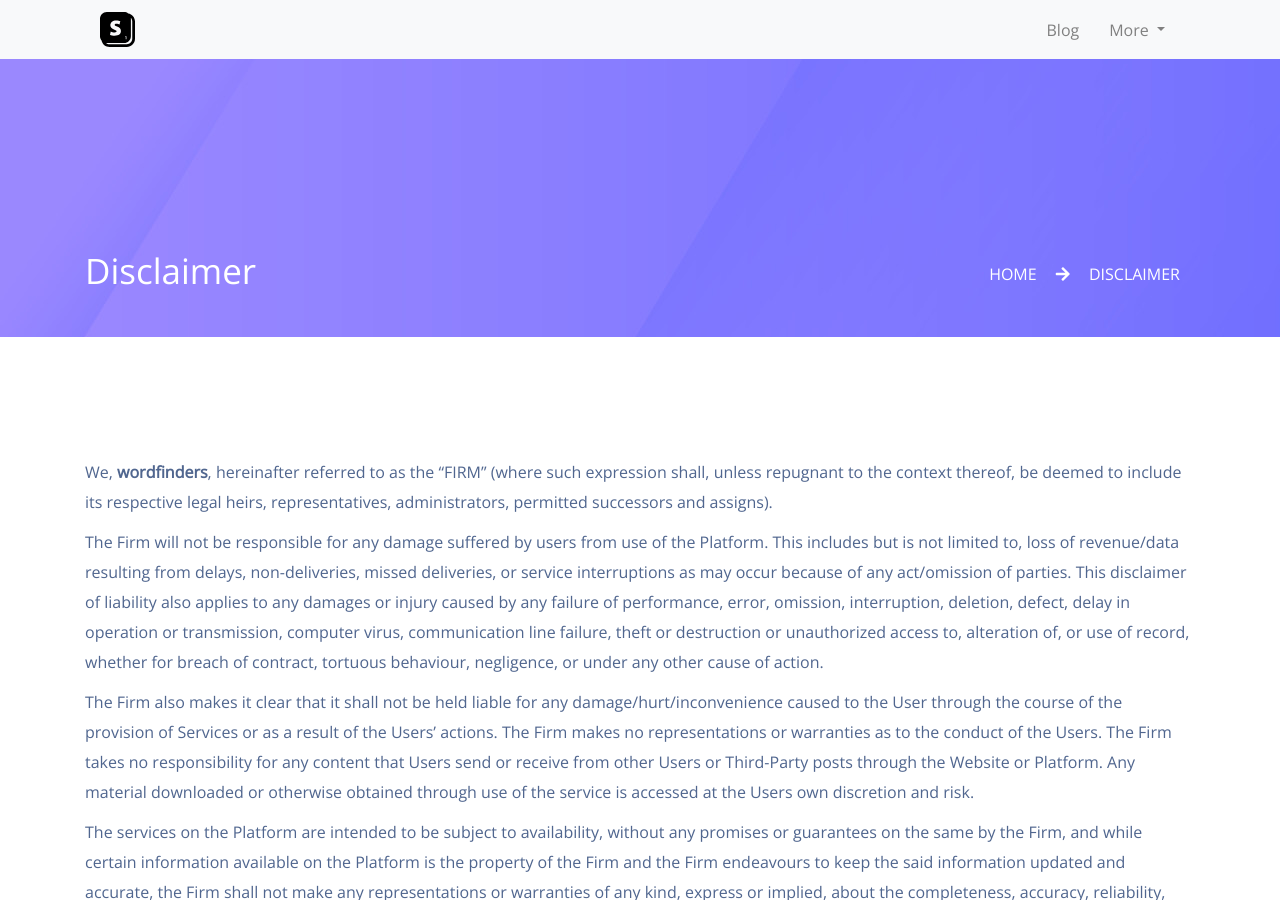
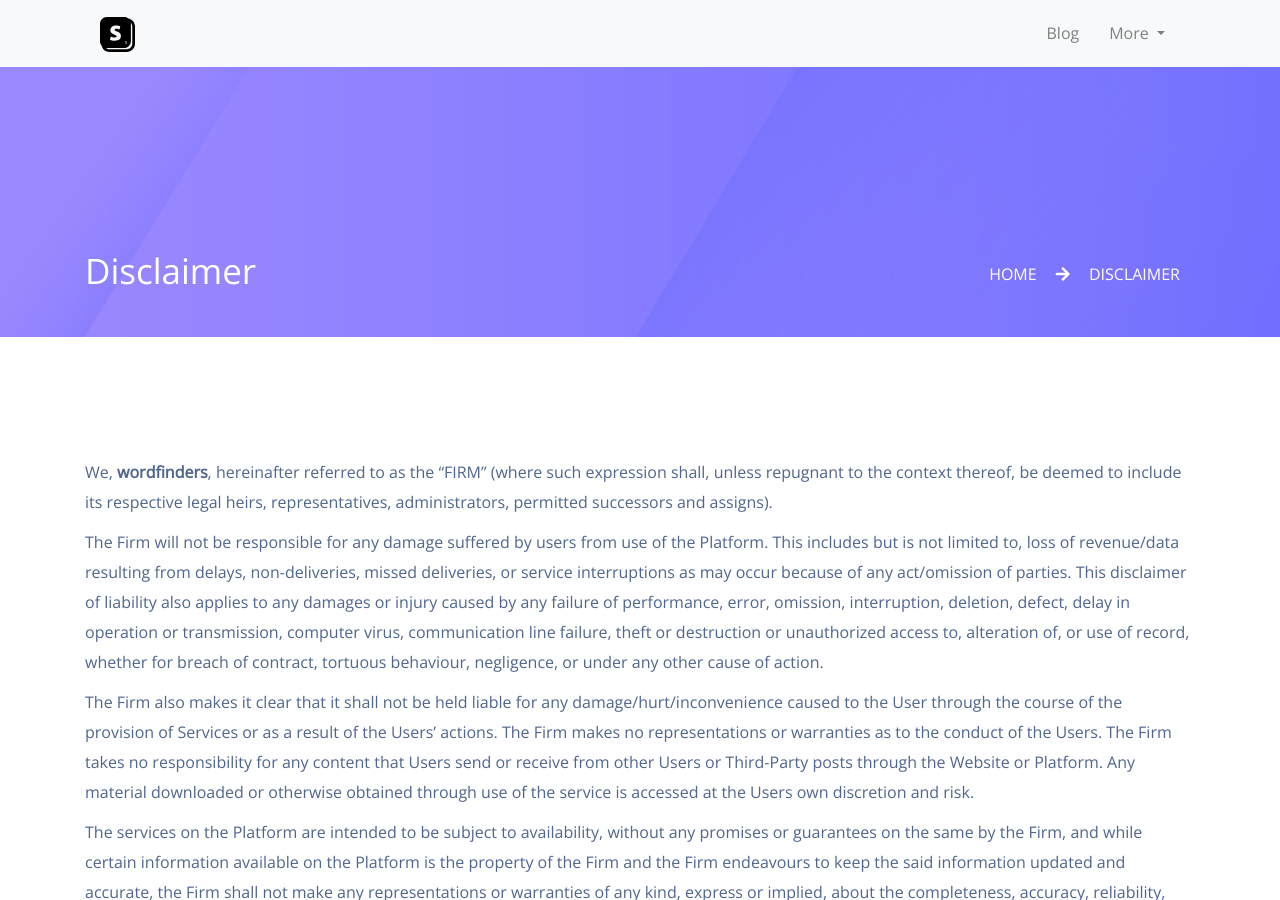
Before and after one commit to ManpreetChoudhary/word-games-theme, a Jekyll site: the page built from pages/disclaimer.md, in a window 1280 px wide and 900 px high. Built offline with Jekyll 4.4.1, drawn with Linux system fonts in a browser that asks for light colours.

Commit message:
performance changes

```diff
--- a/_includes/header/index.html
+++ b/_includes/header/index.html
@@ -5,16 +5,10 @@
 <header id="header">
     <!-- navigation startss -->
     <nav class="navbar navbar-expand-lg navbar-dark bg-light">
-        {% if dataToShow.navbarBrandText != "" %}
-        <a class="navbar-brand" href="/" title="{{site.name}}">
-            {{dataToShow.navbarBrandText}}
+        <a class="navbar-brand" href="/" title="words with letters">
+
+            <img src="{{ site.favicon | relative_url }}" alt="{{site.name}}-logo" style="width:35px; height:35px;">
         </a>
-        {% else %}
-        <a href="/">
-            <img src="{{ site.logo }}" alt="{{ site.name }}-logo" title="{{site.name}}" style="width:35px; height:35px">
-        </a>
-        {% endif %}
-
         <button class="navbar-toggler" type="button" data-toggle="collapse" data-target="#navbarSupportedContent">
             <i class="fas fa-bars fa-2x" style="color:#000"></i>
         </button>
```
